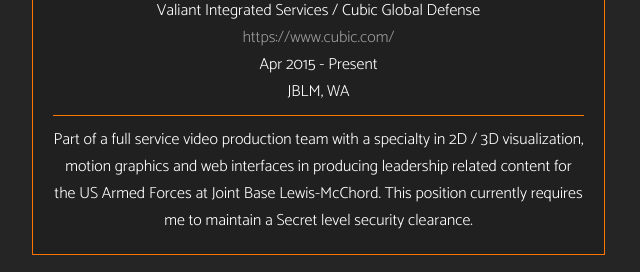
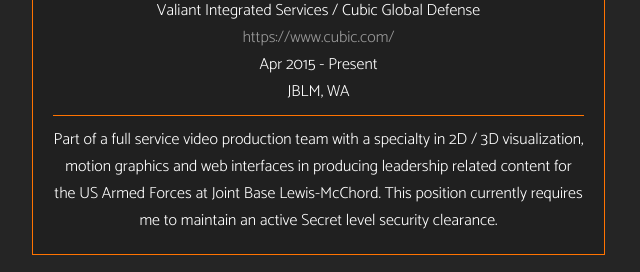
Before and after one commit to ktndwn/personalWebsite, a plain HTML site: page index.html in a window 1280 px wide. Shown: the part 1792-2064 px from the top of the page, 159-799 px from the left. Drawn offline with Linux system fonts and the light colour scheme.

Commit message:
Add files via upload

```diff
--- a/index.html
+++ b/index.html
@@ -119,7 +119,7 @@
             <p><a href="https://www.cubic.com/" target="_blank">https://www.cubic.com/</a></p>
             <p>Apr 2015 - Present</p>
             <p>JBLM, WA</p>
-            <p class="summary">Part of a full service video production team with a specialty in 2D / 3D visualization, motion graphics and web interfaces in producing leadership related content for the US Armed Forces at Joint Base Lewis-McChord. This position currently requires me to maintain a Secret level security clearance.</p>
+            <p class="summary">Part of a full service video production team with a specialty in 2D / 3D visualization, motion graphics and web interfaces in producing leadership related content for the US Armed Forces at Joint Base Lewis-McChord. This position currently requires me to maintain an active Secret level security clearance.</p>
           </div>
 
           <div class="history2">
```
